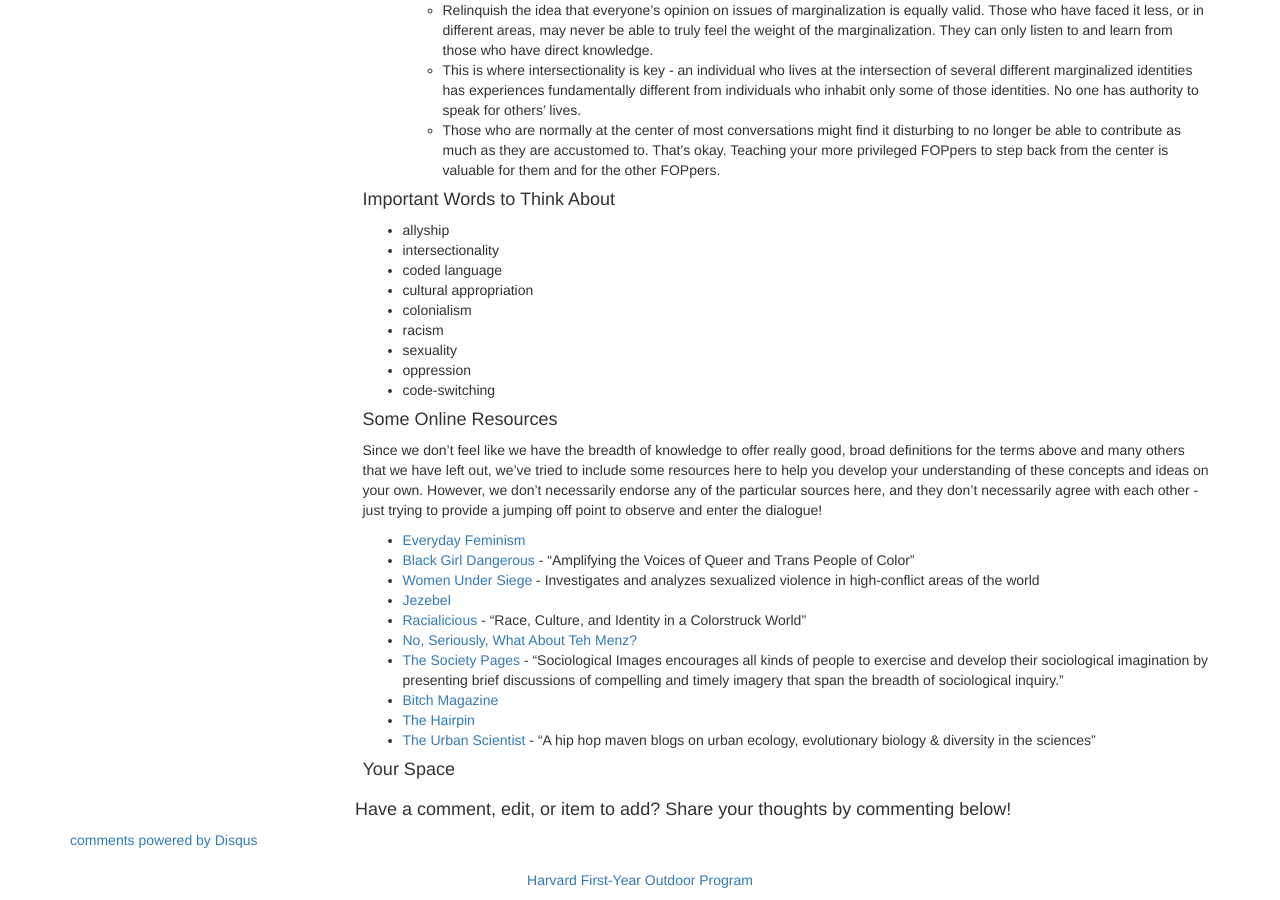
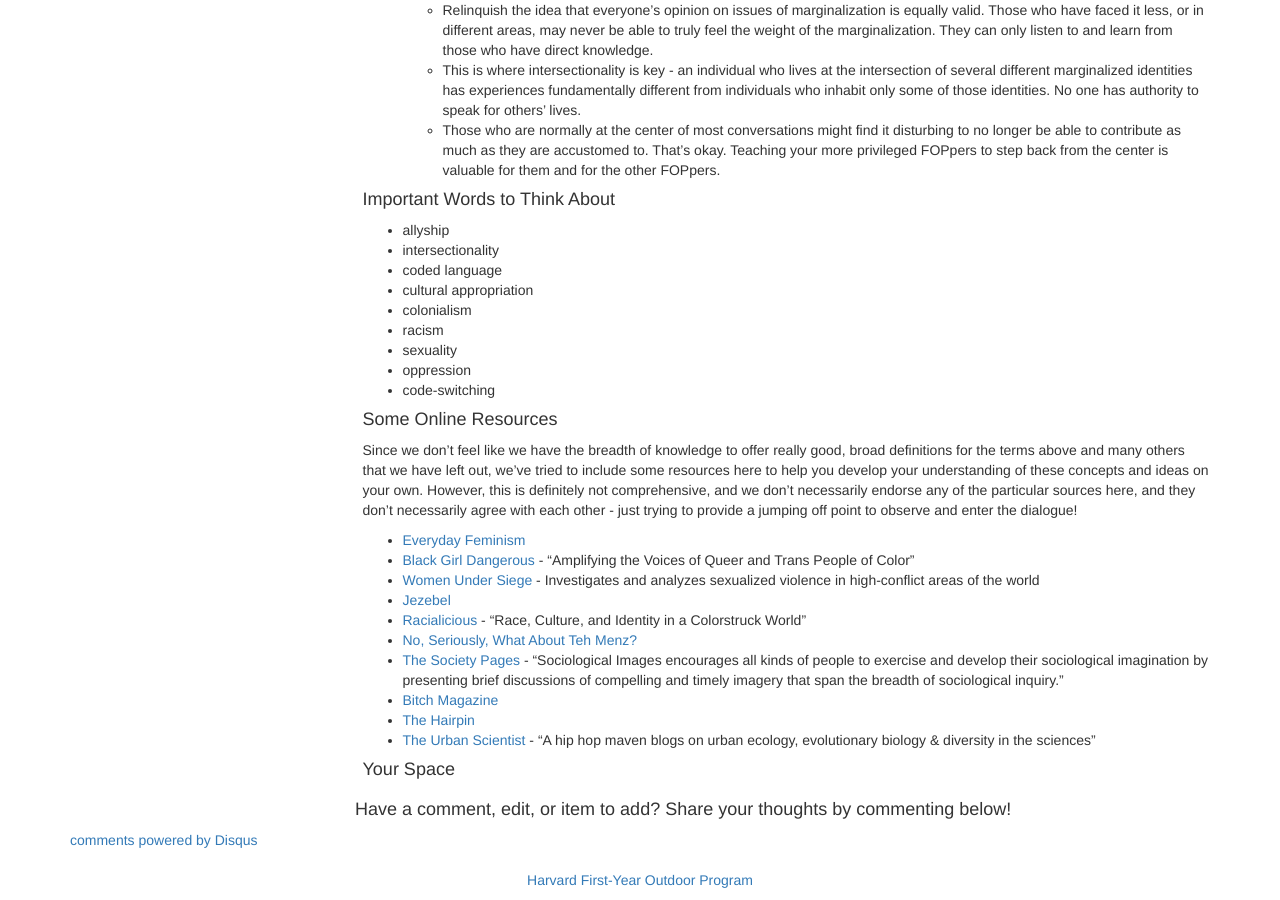
Before and after one commit to neo-project/global-blockchain-compliance-hub, a Jekyll site: the page built from _posts/1111-11-11-diversity.md, in a window 1280 px wide and 900 px high, scrolled down 4061 px. Built offline with Jekyll 4.4.1, drawn with Linux system fonts in a browser that asks for light colours; nearby versions of some CDN libraries; comment, search, counter and statistics services are not loaded.

Commit message:
Update 1111-11-11-diversity.md

```diff
--- a/_posts/1111-11-11-diversity.md
+++ b/_posts/1111-11-11-diversity.md
@@ -143,7 +143,7 @@ Two ways:
   - code-switching
 
 #### Some Online Resources
-Since we don't feel like we have the breadth of knowledge to offer really good, broad definitions for the terms above and many others that we have left out, we've tried to include some resources here to help you develop your understanding of these concepts and ideas on your own. However, we don't necessarily endorse any of the particular sources here, and they don't necessarily agree with each other - just trying to provide a jumping off point to observe and enter the dialogue!
+Since we don't feel like we have the breadth of knowledge to offer really good, broad definitions for the terms above and many others that we have left out, we've tried to include some resources here to help you develop your understanding of these concepts and ideas on your own. However, this is definitely not comprehensive, and we don't necessarily endorse any of the particular sources here, and they don't necessarily agree with each other - just trying to provide a jumping off point to observe and enter the dialogue!
 
   - [Everyday Feminism][everydayfeminism.com]
   - [Black Girl Dangerous][blackgirldangerous.org] - "Amplifying the Voices of Queer and Trans People of Color"
```
